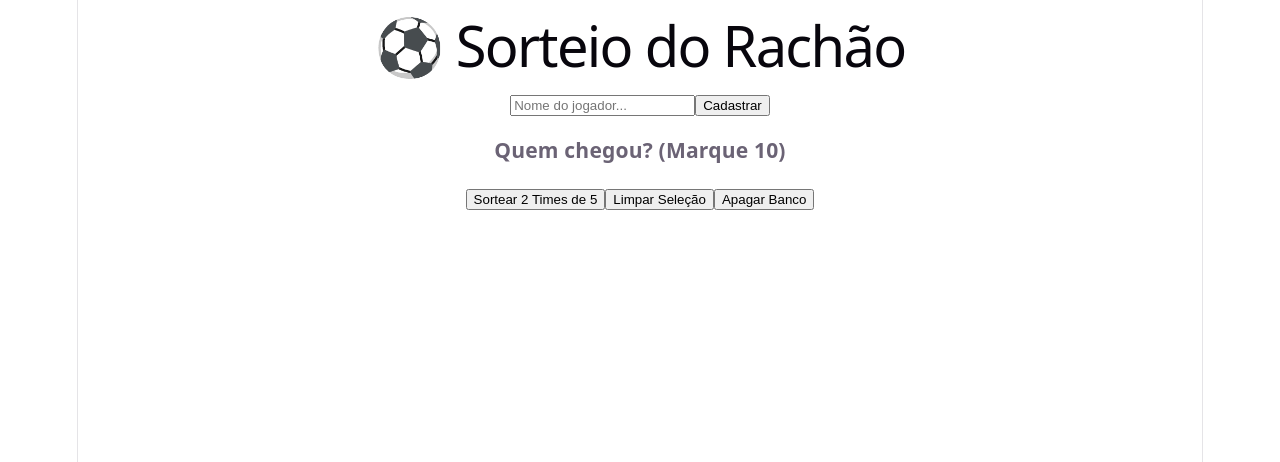
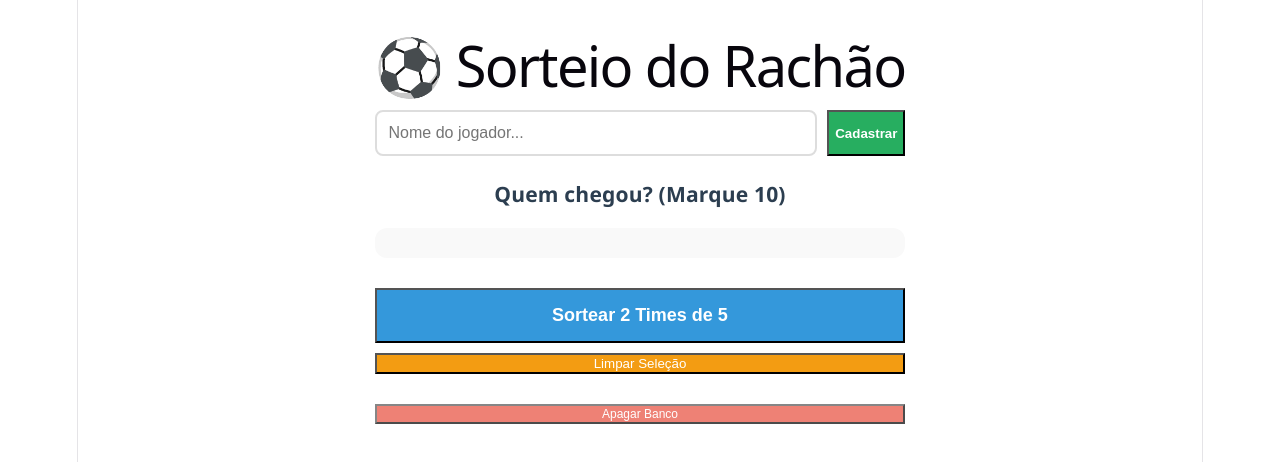
Before and after one commit to MLHolanda/sorteio-so-vitoria, a React (Vite) app: page / in a window 1280 px wide. Shown: the top 462 px of the page. Built offline with nearby package versions, Linux system fonts and the light colour scheme.

Commit message:
Refactor CSS styles for layout and components

```diff
--- a/src/App.css
+++ b/src/App.css
@@ -1,184 +1,87 @@
-.counter {
-  font-size: 16px;
-  padding: 5px 10px;
-  border-radius: 5px;
-  color: var(--accent);
-  background: var(--accent-bg);
-  border: 2px solid transparent;
-  transition: border-color 0.3s;
-  margin-bottom: 24px;
-
-  &:hover {
-    border-color: var(--accent-border);
-  }
-  &:focus-visible {
-    outline: 2px solid var(--accent);
-    outline-offset: 2px;
-  }
+.container {
+  max-width: 600px;
+  margin: 0 auto;
+  padding: 20px;
+  text-align: center;
+  font-family: 'Segoe UI', Tahoma, Geneva, Verdana, sans-serif;
+  color: #2c3e50;
 }
 
-.hero {
-  position: relative;
-
-  .base,
-  .framework,
-  .vite {
-    inset-inline: 0;
-    margin: 0 auto;
+.input-group {
+  margin-bottom: 25px;
+  display: flex;
+  gap: 10px;
 }
 
-  .base {
-    width: 170px;
-    position: relative;
-    z-index: 0;
+input {
+  padding: 12px;
+  border-radius: 8px;
+  border: 2px solid #ddd;
+  flex: 1;
+  font-size: 16px;
 }
 
-  .framework,
-  .vite {
-    position: absolute;
+.btn-add {
+  background-color: #27ae60;
+  color: white;
+  font-weight: bold;
 }
 
-  .framework {
-    z-index: 1;
-    top: 34px;
-    height: 28px;
-    transform: perspective(2000px) rotateZ(300deg) rotateX(44deg) rotateY(39deg)
-      scale(1.4);
+.lista-banco {
+  display: grid;
+  grid-template-columns: repeat(auto-fill, minmax(110px, 1fr));
+  gap: 12px;
+  margin: 20px 0;
+  padding: 15px;
+  background: #f9f9f9;
+  border-radius: 12px;
 }
 
-  .vite {
-    z-index: 0;
-    top: 107px;
-    height: 26px;
-    width: auto;
-    transform: perspective(2000px) rotateZ(300deg) rotateX(40deg) rotateY(39deg)
-      scale(0.8);
-  }
+.card-inativo {
+  background-color: #ffffff;
+  border: 2px solid #eee;
+  color: #7f8c8d;
+  padding: 12px;
+  border-radius: 8px;
 }
 
-#center {
+.card-ativo {
+  background-color: #2ecc71;
+  border: 2px solid #27ae60;
+  color: white;
+  font-weight: bold;
+  transform: translateY(-2px);
+  box-shadow: 0 4px 6px rgba(0,0,0,0.1);
+}
+
+.acoes {
+  margin-top: 30px;
   display: flex;
   flex-direction: column;
-  gap: 25px;
-  place-content: center;
-  place-items: center;
-  flex-grow: 1;
-
-  @media (max-width: 1024px) {
-    padding: 32px 20px 24px;
-    gap: 18px;
-  }
+  gap: 10px;
 }
 
-#next-steps {
-  display: flex;
-  border-top: 1px solid var(--border);
-  text-align: left;
-
-  & > div {
-    flex: 1 1 0;
-    padding: 32px;
-    @media (max-width: 1024px) {
-      padding: 24px 20px;
-    }
+.btn-sortear {
+  background-color: #3498db;
+  color: white;
+  font-size: 18px;
+  font-weight: bold;
+  padding: 15px;
 }
 
-  .icon {
-    margin-bottom: 16px;
-    width: 22px;
-    height: 22px;
+.btn-reset {
+  background-color: #f39c12;
+  color: white;
 }
 
-  @media (max-width: 1024px) {
-    flex-direction: column;
-    text-align: center;
-  }
+.btn-limpar {
+  background-color: #e74c3c;
+  color: white;
+  font-size: 12px;
+  margin-top: 20px;
+  opacity: 0.7;
 }
 
-#docs {
-  border-right: 1px solid var(--border);
-
-  @media (max-width: 1024px) {
-    border-right: none;
-    border-bottom: 1px solid var(--border);
+button:hover {
+  filter: brightness(1.1);
 }
-}
-
-#next-steps ul {
-  list-style: none;
-  padding: 0;
-  display: flex;
-  gap: 8px;
-  margin: 32px 0 0;
-
-  .logo {
-    height: 18px;
-  }
-
-  a {
-    color: var(--text-h);
-    font-size: 16px;
-    border-radius: 6px;
-    background: var(--social-bg);
-    display: flex;
-    padding: 6px 12px;
-    align-items: center;
-    gap: 8px;
-    text-decoration: none;
-    transition: box-shadow 0.3s;
-
-    &:hover {
-      box-shadow: var(--shadow);
-    }
-    .button-icon {
-      height: 18px;
-      width: 18px;
-    }
-  }
-
-  @media (max-width: 1024px) {
-    margin-top: 20px;
-    flex-wrap: wrap;
-    justify-content: center;
-
-    li {
-      flex: 1 1 calc(50% - 8px);
-    }
-
-    a {
-      width: 100%;
-      justify-content: center;
-      box-sizing: border-box;
-    }
-  }
-}
-
-#spacer {
-  height: 88px;
-  border-top: 1px solid var(--border);
-  @media (max-width: 1024px) {
-    height: 48px;
-  }
-}
-
-.ticks {
-  position: relative;
-  width: 100%;
-
-  &::before,
-  &::after {
-    content: '';
-    position: absolute;
-    top: -4.5px;
-    border: 5px solid transparent;
-  }
-
-  &::before {
-    left: 0;
-    border-left-color: var(--border);
-  }
-  &::after {
-    right: 0;
-    border-right-color: var(--border);
-  }
-}
```
Lines whose indentation alone changed are shown as unchanged.
